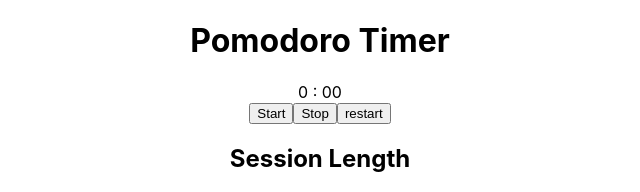
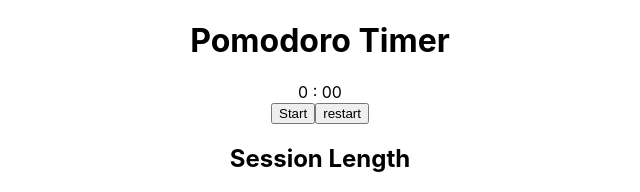
Before and after one commit to JarrodKane/pomodoro, a React (Create React App) app: page / in a window 1280 px wide. Shown: the top 192 px of the page, without its empty margins (320-960 px from the left). Built offline with nearby package versions, Linux system fonts and the light colour scheme.

Commit message:
Fixed up the start and stop button

```diff
--- a/src/components/Pomodoro.js
+++ b/src/components/Pomodoro.js
@@ -56,8 +56,6 @@ export default function Pomodoro() {
     }
   };
 
-  // TODO: if start is clicked then the start button will be changed to be a pause button, and it will cause pause if clicked, and vice-versa
-
   return (
     <div>
       <h1>Pomodoro Timer</h1>
@@ -65,8 +63,12 @@ export default function Pomodoro() {
         <TimeDisplay time={count} />
       </div>
       <div>
-        <button onClick={handleStart}>Start</button>
-        <button onClick={handleStop}> Stop</button>
+        {!timerRunning ? (
+          <button onClick={handleStart}>Start</button>
+        ) : (
+          <button onClick={handleStop}> Stop</button>
+        )}
+
         <button onClick={handleRestart}> restart</button>
       </div>
       <div>
```
